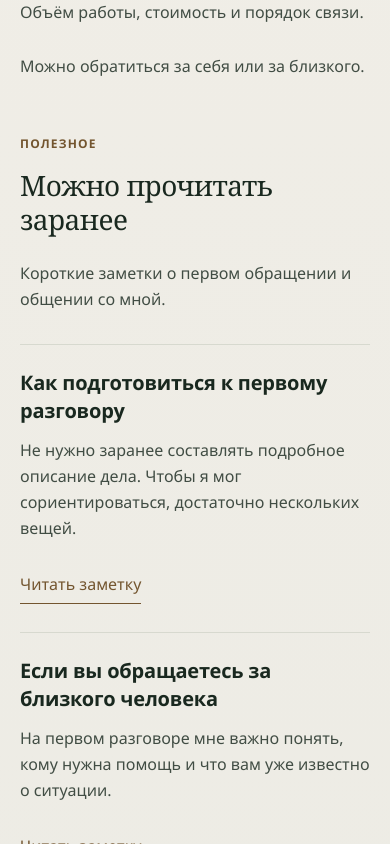
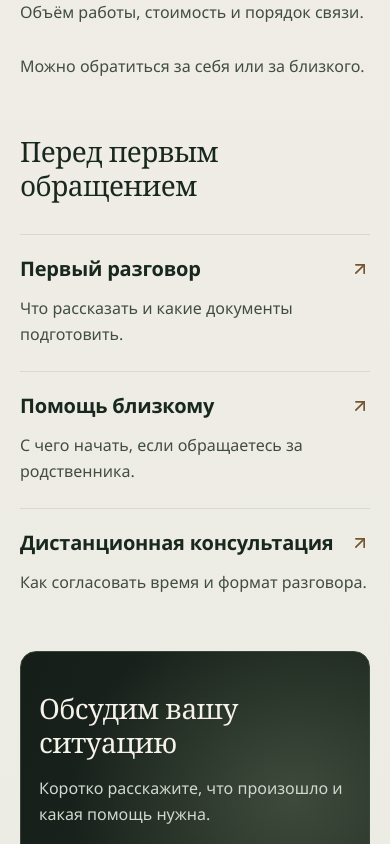
Before and after one commit to Aleks-man/advokat-vdovenko, a React (Vite) app in the folder front/: page / in a window 390 px wide. Shown: the part 2540-3384 px from the top of the page. Built offline with nearby package versions, Linux system fonts and the light colour scheme; a web font is replaced by a local one.

Commit message:
style: simplify material previews and open linked notes

```diff
--- a/front/src/components/AccordionItem/AccordionItem.tsx
+++ b/front/src/components/AccordionItem/AccordionItem.tsx
@@ -3,11 +3,12 @@ import './AccordionItem.css'
 
 type AccordionItemProps = {
   title: string
+  defaultOpen?: boolean
   children: ReactNode
 }
 
-export function AccordionItem({ title, children }: AccordionItemProps) {
-  const [open, setOpen] = useState(false)
+export function AccordionItem({ title, children, defaultOpen = false }: AccordionItemProps) {
+  const [open, setOpen] = useState(defaultOpen)
   const id = useId()
   const triggerId = `${id}-trigger`
   const panelId = `${id}-panel`
--- a/front/src/components/MaterialsPreview/MaterialsPreview.css
+++ b/front/src/components/MaterialsPreview/MaterialsPreview.css
@@ -4,12 +4,14 @@
 .materials-preview-list {
   display: grid;
   grid-template-columns: repeat(3, minmax(0, 1fr));
-  gap: var(--space-small) var(--space-large);
+  gap: var(--space-large);
 }
 .materials-preview-link {
   display: grid;
+  grid-template-columns: minmax(0, 1fr) 20px;
   grid-template-rows: subgrid;
-  grid-row: span 3;
+  grid-row: span 2;
+  gap: 12px;
   align-items: start;
   border-top: 1px solid var(--line);
   padding-top: 24px;
@@ -20,31 +22,26 @@
   transition: color 0.2s;
 }
 .materials-preview-link p {
-  margin: 0;
+  grid-column: 1 / -1;
   color: var(--muted);
-  font-size: var(--text-size);
 }
-.materials-preview-action {
-  margin-top: auto;
-  border-bottom: 1px solid currentColor;
-  padding-block: 6px;
-  color: var(--accent-text);
-  font-size: var(--text-size);
-}
-.materials-preview-link:hover h3 {
+.materials-preview-arrow {
+  grid-column: 2;
+  grid-row: 1;
+  margin-top: 4px;
   color: var(--accent-text);
 }
-@media (max-width: 700px) {
-  .materials-preview-link {
-    display: flex;
-    flex-direction: column;
-    grid-row: auto;
-  }
-  .materials-preview-link p {
-    margin-block: var(--space-small) var(--space-medium);
-  }
+.materials-preview-link:is(:hover, :focus-visible) h3 {
+  color: var(--accent-text);
+}
+@media (max-width: 760px) {
   .materials-preview-list {
     grid-template-columns: 1fr;
-    gap: 28px;
+    gap: 24px;
+  }
+  .materials-preview-link {
+    grid-template-rows: auto auto;
+    grid-row: auto;
+    padding-top: 20px;
   }
 }
--- a/front/src/components/MaterialsPreview/MaterialsPreview.tsx
+++ b/front/src/components/MaterialsPreview/MaterialsPreview.tsx
@@ -1,3 +1,4 @@
+import { ArrowUpRight } from 'lucide-react'
 import { Link } from 'react-router-dom'
 import { usefulMaterials } from '../../data/usefulMaterials'
 import './MaterialsPreview.css'
@@ -5,12 +6,8 @@ import './MaterialsPreview.css'
 export function MaterialsPreview() {
   return (
     <section className="container materials-preview" aria-labelledby="materials-preview-title">
-      <div className="section-heading">
-        <p className="eyebrow">Полезное</p>
-        <div>
-          <h2 id="materials-preview-title">Можно прочитать заранее</h2>
-          <p className="section-intro">Короткие заметки о первом обращении и общении со мной.</p>
-        </div>
+      <div className="section-heading section-heading--simple">
+        <h2 id="materials-preview-title">Перед первым обращением</h2>
       </div>
       <div className="materials-preview-list">
         {usefulMaterials.map((material) => (
@@ -19,9 +16,9 @@ export function MaterialsPreview() {
             to={`/practice#material-${material.id}`}
             className="materials-preview-link"
           >
-            <h3>{material.title}</h3>
-            <p>{material.intro}</p>
-            <span className="materials-preview-action">Читать заметку</span>
+            <h3>{material.previewTitle}</h3>
+            <p>{material.previewText}</p>
+            <ArrowUpRight className="materials-preview-arrow" size={20} aria-hidden="true" />
           </Link>
         ))}
       </div>
--- a/front/src/components/UsefulMaterials/UsefulMaterials.tsx
+++ b/front/src/components/UsefulMaterials/UsefulMaterials.tsx
@@ -1,8 +1,10 @@
+import { useLocation } from 'react-router-dom'
 import { AccordionItem } from '../AccordionItem/AccordionItem'
 import { usefulMaterials } from '../../data/usefulMaterials'
 import './UsefulMaterials.css'
 
 export function UsefulMaterials() {
+  const { hash, key } = useLocation()
   return (
     <section className="container useful-materials" aria-labelledby="useful-materials-heading">
       <div className="section-heading">
@@ -17,7 +19,11 @@ export function UsefulMaterials() {
       <div className="useful-materials-list">
         {usefulMaterials.map((material) => (
           <div key={material.id} id={`material-${material.id}`}>
-            <AccordionItem title={material.title}>
+            <AccordionItem
+              key={`${material.id}:${key}`}
+              title={material.title}
+              defaultOpen={hash === `#material-${material.id}`}
+            >
               <p>{material.intro}</p>
               <ul className="useful-materials-points">
                 {material.points.map((point) => (
--- a/front/src/data/usefulMaterials.ts
+++ b/front/src/data/usefulMaterials.ts
@@ -2,6 +2,8 @@
 export const usefulMaterials = [
   {
     id: 'first-conversation',
+    previewTitle: 'Первый разговор',
+    previewText: 'Что рассказать и какие документы подготовить.',
     title: 'Как подготовиться к первому разговору',
     intro:
       'Не нужно заранее составлять подробное описание дела. Чтобы я мог сориентироваться, достаточно нескольких вещей.',
@@ -15,6 +17,8 @@ export const usefulMaterials = [
   },
   {
     id: 'help-for-relative',
+    previewTitle: 'Помощь близкому',
+    previewText: 'С чего начать, если обращаетесь за родственника.',
     title: 'Если вы обращаетесь за близкого человека',
     intro:
       'На первом разговоре мне важно понять, кому нужна помощь и что вам уже известно о ситуации.',
@@ -28,6 +32,8 @@ export const usefulMaterials = [
   },
   {
     id: 'remote-conversation',
+    previewTitle: 'Дистанционная консультация',
+    previewText: 'Как согласовать время и формат разговора.',
     title: 'Как организовать дистанционный разговор',
     intro: 'Если удобнее начать с телефона или видеосвязи, сначала согласуем время и формат.',
     points: [
```
Also changed, not shown: 1 other file (tests, documents, lock files or other folders).
